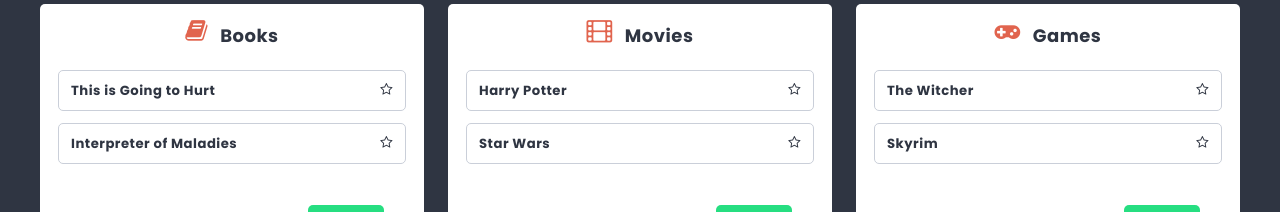
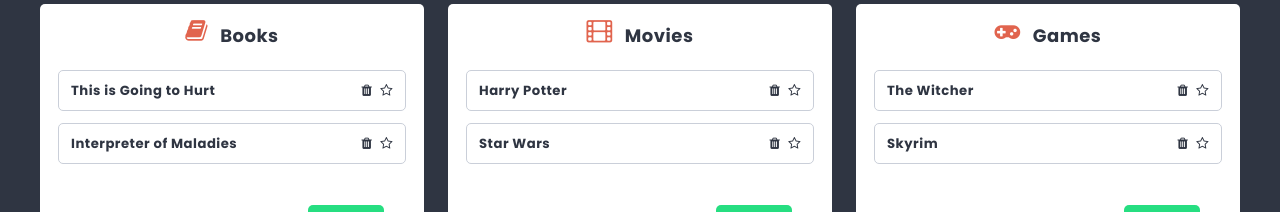
Before and after one commit to mkocz/react-app1, a React (Create React App) app: page /list/1 in a window 1280 px wide. Shown: the part 372-584 px from the top of the page. Built offline with nearby package versions, Linux system fonts and the light colour scheme.

Commit message:
Implement deleting cards

```diff
--- a/src/components/Article/Article.js
+++ b/src/components/Article/Article.js
@@ -6,7 +6,6 @@
 
 const Article = props => {
     const cards = useSelector(state => getFilteredCards(state, props.id));
-    console.log(cards)
 
     return (<article className={styles.column}>
         <h3 className={styles.title}><span className={styles.icon + " fa fa-" + props.icon}></span>{props.title}</h3>
--- a/src/components/Card/Card.js
+++ b/src/components/Card/Card.js
@@ -1,15 +1,25 @@
 import styles from './Card.module.scss';
 import { useDispatch } from 'react-redux';
-import { toggleFavorite } from '../../redux/cardsRedux';
+import { toggleFavorite, deleteCard } from '../../redux/cardsRedux';
 
 const Card = props => {
     const dispatch = useDispatch();
 
-    const handleClick = () => {
+    const handleToggleFavorite = () => {
         dispatch(toggleFavorite(props.cardId));
     }
 
-    return (<li className={styles.card} >{props.title}<span className={props.isFavorite ? `fa fa-star-o ${styles.favorite}` : `fa fa-star-o`} onClick={handleClick}></span></li>);
+    const handleDelete = () => {
+        dispatch(deleteCard(props.cardId))
+    }
+
+    return (<li className={styles.card} >{props.title}
+        <div className={styles.icons}>
+            <i className="fa fa-trash" onClick={handleDelete}></i>
+            <i className={props.isFavorite ? `fa fa-star-o ${styles.favorite}` : `fa fa-star-o`} onClick={handleToggleFavorite}></i>
+        </div>
+
+    </li>);
 };
 
 export default Card;
--- a/src/components/Card/Card.module.scss
+++ b/src/components/Card/Card.module.scss
@@ -15,3 +15,7 @@
 .favorite {
   color: $color-favorite;
 }
+
+.icons i {
+  margin-left: 8px;
+}
--- a/src/redux/cardsRedux.js
+++ b/src/redux/cardsRedux.js
@@ -12,7 +12,9 @@
 const createActionName = actionName => `app/cards/${actionName}`;
 const ADD_CARD = createActionName('ADD_CARD');
 const TOGGLE_CARD_FAVORITE = createActionName('TOGGLE_CARD_FAVORITE');
+const DELETE_CARD = createActionName('DELETE_CARD')
 
+export const deleteCard = payload => ({ type: DELETE_CARD , payload})
 export const toggleFavorite = payload => ({ type: TOGGLE_CARD_FAVORITE, payload })
 export const addCard = payload => ({ type: ADD_CARD, payload });
 const cardsReducer = (statePart = [], action) => {
@@ -21,6 +23,8 @@
             return [...statePart, { ...action.payload, id: shortid() }];
         case TOGGLE_CARD_FAVORITE:
             return statePart.map(card => (card.id === action.payload) ? { ...card, isFavorite: !card.isFavorite } : card);
+        case DELETE_CARD:
+            return statePart.filter(card => card.id !== action.payload)
         default:
             return statePart;
     }
--- a/src/utils/strContains.js
+++ b/src/utils/strContains.js
@@ -1,2 +1 @@
-export const strContains = (string1, string2) =>
-    string1.toLowerCase().includes(string2.toLowerCase());
+export const strContains = (string1, string2) => string1.toLowerCase().includes(string2.toLowerCase());
```
